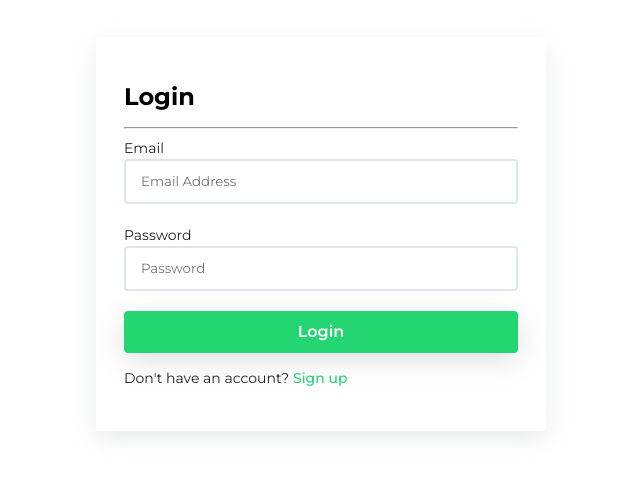
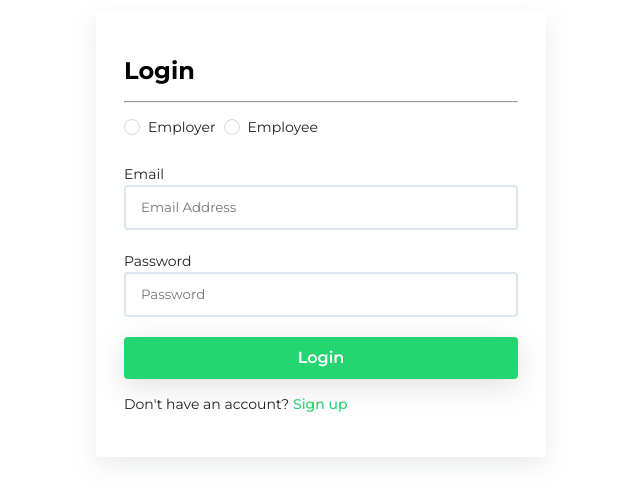
Before and after one commit to Prince-919/next-job-portal, a Next.js app: page /login in a window 1280 px wide. Shown: the part 166-666 px from the top of the page, without its empty margins (319-959 px from the left). Built offline with nearby package versions, Linux system fonts and the light colour scheme.

Commit message:
add login user type

```diff
--- a/src/app/login/page.tsx
+++ b/src/app/login/page.tsx
@@ -1,6 +1,6 @@
 "use client";
 
-import { Button, Form } from "antd";
+import { Button, Form, Radio } from "antd";
 import Link from "next/link";
 
 export default function Login() {
@@ -18,6 +18,12 @@ export default function Login() {
           layout="vertical"
           className="flex flex-col gap-5"
         >
+          <Form.Item name="userType">
+            <Radio.Group>
+              <Radio value="employer">Employer</Radio>
+              <Radio value="employee">Employee</Radio>
+            </Radio.Group>
+          </Form.Item>
           <Form.Item label="Email" name="email">
             <input type="email" placeholder="Email Address" className="input" />
           </Form.Item>
```
